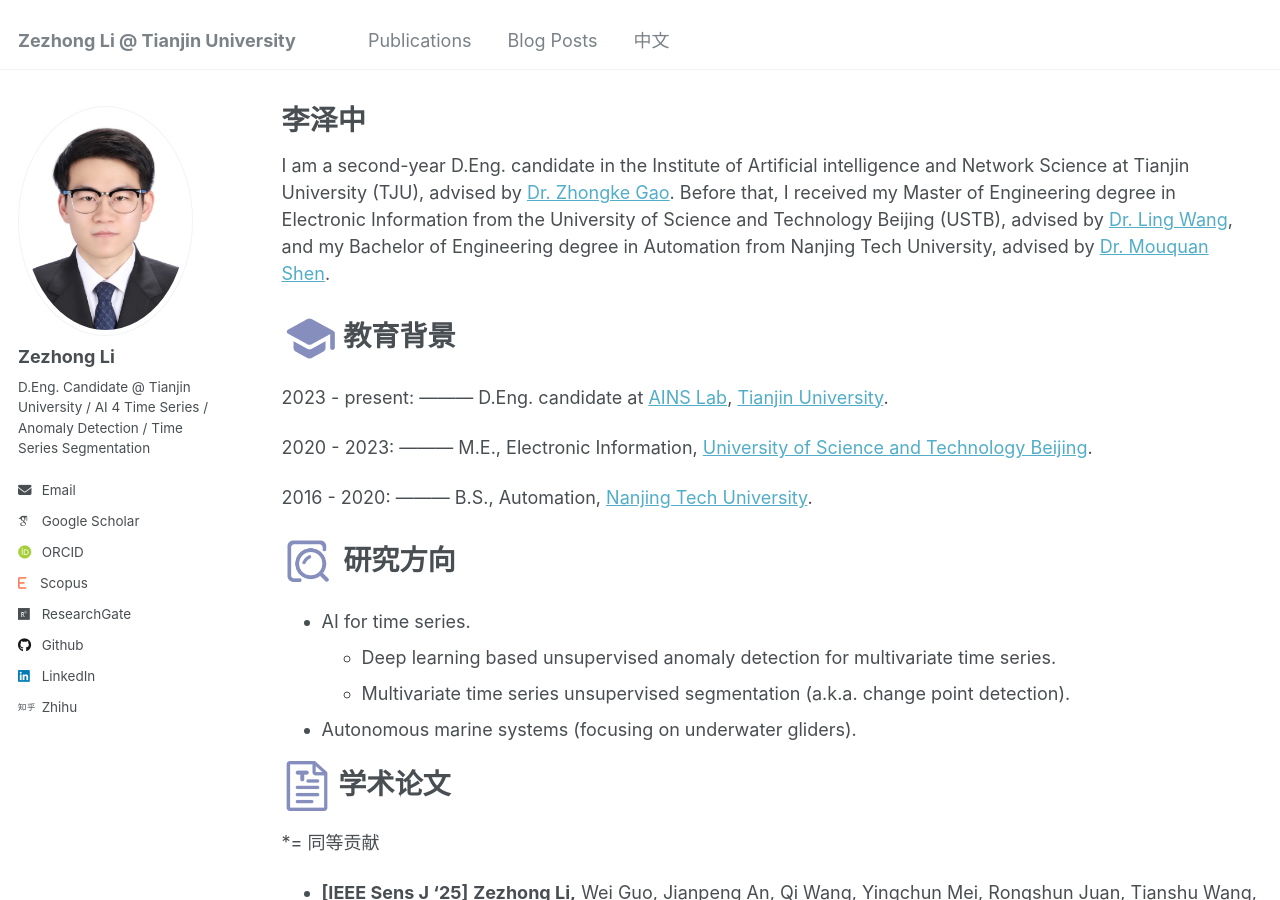
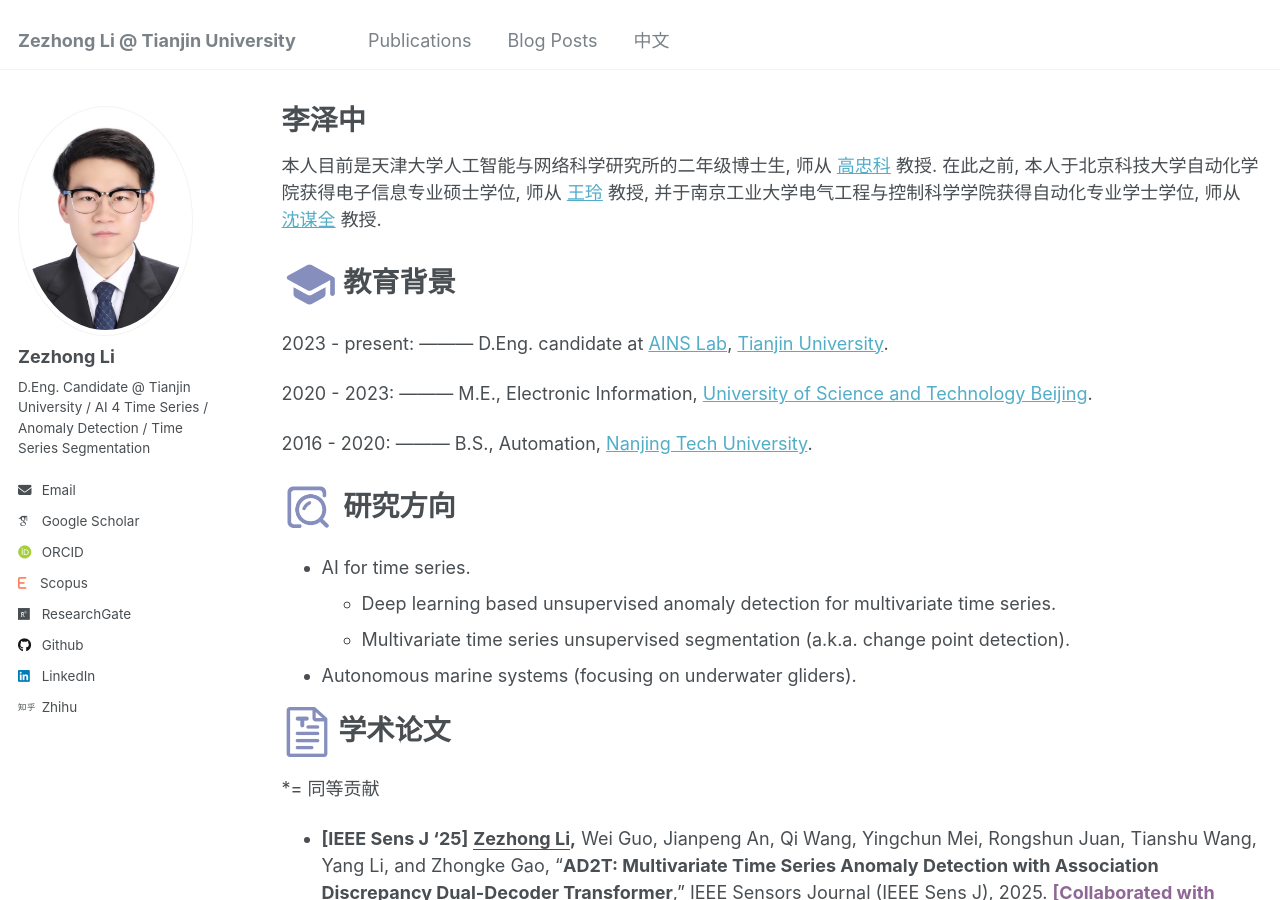
Before and after one commit to lzz19980125/lzz19980125.github.io, a Jekyll site: the page built from _pages/chinese.md, in a window 1280 px wide and 900 px high. Built offline with Jekyll 4.4.1, drawn with Linux system fonts in a browser that asks for light colours; some web fonts are replaced.

Commit message:
Update chinese.md

```diff
--- a/_pages/chinese.md
+++ b/_pages/chinese.md
@@ -6,7 +6,7 @@
 ---
 
 
-I am a second-year D.Eng. candidate in the Institute of Artificial intelligence and Network Science at Tianjin University (TJU), advised by [Dr. Zhongke Gao](https://ains.tju.edu.cn/info/1052/1057.htm). Before that, I received my Master of Engineering degree in Electronic Information from the University of Science and Technology Beijing (USTB), advised by [Dr. Ling Wang](https://faculty.ustb.edu.cn/LingWang1/zh_CN/index/77379/list/index.htm), and my Bachelor of Engineering degree in Automation from Nanjing Tech University, advised by [Dr. Mouquan Shen](https://eecs.njtech.edu.cn/info/1129/4881.htm).
+本人目前是天津大学人工智能与网络科学研究所的二年级博士生, 师从 [高忠科](https://ains.tju.edu.cn/info/1052/1057.htm) 教授. 在此之前, 本人于北京科技大学自动化学院获得电子信息专业硕士学位, 师从 [王玲](https://faculty.ustb.edu.cn/LingWang1/zh_CN/index/77379/list/index.htm) 教授, 并于南京工业大学电气工程与控制科学学院获得自动化专业学士学位, 师从 [沈谋全](https://eecs.njtech.edu.cn/info/1129/4881.htm) 教授.
 
 # <img src="../images/education_icon.png" width="55" height="50"> 教育背景
 
```
